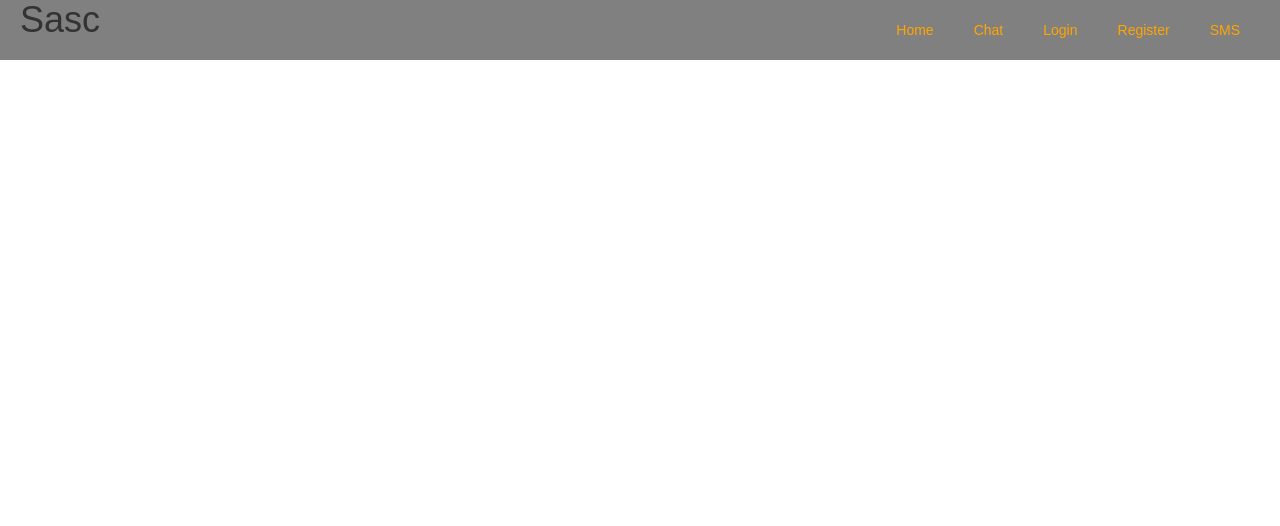
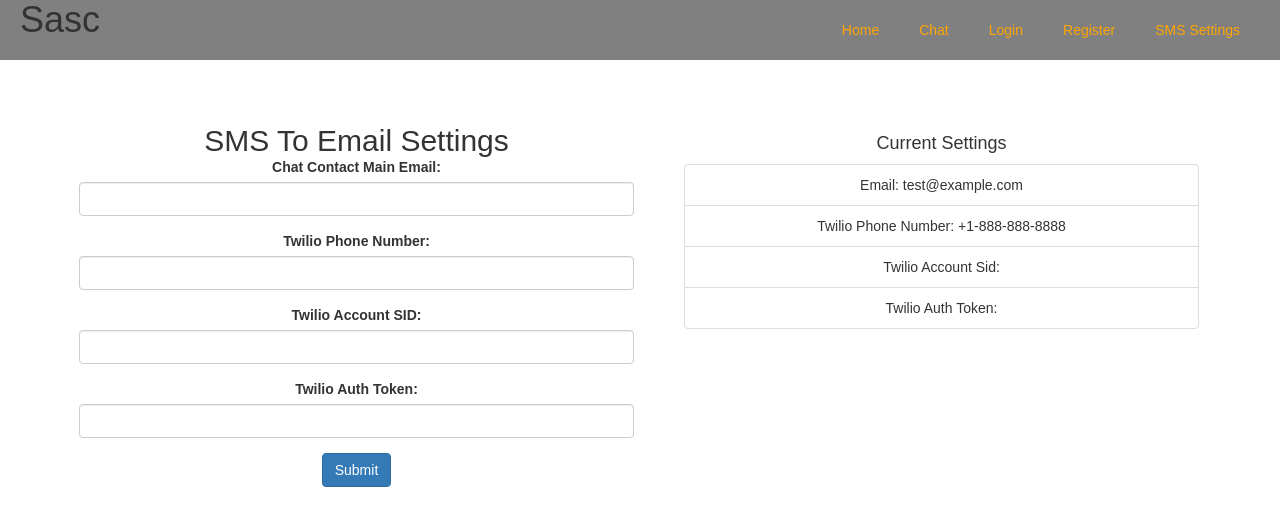
Before and after one commit to CodeTheChangeUBC/sasc, a React app: page /smssettings in a window 1280 px wide. Shown: the top 526 px of the page. Built offline with nearby package versions, Linux system fonts and the light colour scheme; no server answers.

Commit message:
twilio settings form only

```diff
--- a/client/src/Containers/Header/index.js
+++ b/client/src/Containers/Header/index.js
@@ -13,7 +13,7 @@ class Header extends Component {
             <li><Link to="/chat">Chat</Link></li>
             <li><Link to="/login">Login</Link></li>
             <li><Link to="/register">Register</Link></li>
-            <li><Link to="/sms">SMS</Link></li>
+            <li><Link to="/smssettings">SMS Settings</Link></li>
           </ul>
         </nav>
       </div>
--- a/client/src/Containers/Main/index.js
+++ b/client/src/Containers/Main/index.js
@@ -4,8 +4,7 @@ import Home from './../Home';
 import Chat from './../Chat';
 import Login from './../Login';
 import Register from './../Register';
-import SMSSettings from './../SMS/Settings';
-import SMSConvos from './../SMS';
+import SMSSettings from './../SMSSettings';
 import './styles.css';
 
 class Main extends Component {
@@ -17,8 +16,7 @@ class Main extends Component {
           <Route path="/chat" component={Chat}/>
           <Route path="/login" component={Login}/>
           <Route path="/register" component={Register}/>
-          <Route path="/sms/settings" component={SMSSettings}/>
-          <Route path="/sms" component={SMSConvos}/>
+          <Route path="/smssettings" component={SMSSettings}/>
         </Switch>
       </div>
     );
--- a/client/src/Containers/SMS/index.js
+++ /dev/null
@@ -1,30 +0,0 @@
-import React, { Component } from "react";
-import { connect } from "react-redux";
-import { Link } from "react-router-dom";
-
-//import ChatWindow from "./Chatbox/ChatWindow";
-import Sidebar from "./Sidebar/Sidebar";
-
-import "./styles.css";
-
-class SMSConvos extends Component {
-  render() {
-    return (
-      <div className="SMSConvos">
-      <p><Link to="/sms/settings">Settings</Link></p>
-        <div className="container">
-          <div className="row">
-            <div className="col-md-3">
-              <Sidebar />
-            </div>
-            <div className="col-md-9">
-              <p>Hello</p>
-            </div>
-          </div>
-        </div>
-      </div>
-    );
-  }
-}
-
-export default SMSConvos;
--- /dev/null
+++ b/client/src/Containers/SMSSettings/index.js
@@ -0,0 +1,76 @@
+import React, { Component } from 'react';
+import { connect } from 'react-redux';
+import { Link } from 'react-router-dom';
+//import { addTwilioEntry, removeTwilioEntry } from '../../Redux/Actions/smsActions';
+import './styles.css';
+
+class SMSSettings extends Component {
+  render() {
+    return (
+      <div className="SMSSettings">
+        <div className="container">
+          <div className="row">
+            <div className="col-md-6">
+              <h2>SMS To Email Settings</h2>
+
+              <form>
+                <div className="form-group">
+                  <label className="control-label">Chat Contact Main Email:</label>
+                  <input type="email" className="form-control" id="email" />
+                </div>
+                <div className="form-group">
+                  <label className="control-label">Twilio Phone Number:</label>
+                  <input type="text" className="form-control" id="twilio-phone" />
+                </div>
+                <div className="form-group">
+                  <label className="control-label">Twilio Account SID:</label>
+                  <input type="text" className="form-control" id="twilio-accountsid" />
+                </div>
+                <div className="form-group">
+                  <label className="control-label">Twilio Auth Token:</label>
+                  <input type="text" className="form-control" id="twilio-authtoken" />
+                </div>
+                  <button type="submit" className="btn btn-primary" name="submit">Submit</button>
+              </form>
+
+            </div>
+            <div className="col-md-6">
+              <h4>Current Settings</h4>
+              <ul className="list-group">
+                <li className="list-group-item">
+                  <div className="list-item">
+                    Email: test@example.com
+                  </div>
+                </li>
+                <li className="list-group-item">
+                  <div className="list-item">
+                    Twilio Phone Number: +1-888-888-8888
+                  </div>
+                </li>
+                <li className="list-group-item">
+                  <div className="list-item">
+                    Twilio Account Sid:
+                  </div>
+                </li>
+                <li className="list-group-item">
+                  <div className="list-item">
+                    Twilio Auth Token:
+                  </div>
+                </li>
+              </ul>
+            </div>
+          </div>
+        </div>
+      </div>
+    );
+  }
+}
+
+//function mapStateToProps(state) {
+//  console.log('state', state);
+//  return {
+//    item: state.item
+//  };
+//}
+
+export default SMSSettings;
--- a/client/src/Containers/SMS/styles.css
+++ b/client/src/Containers/SMSSettings/styles.css
@@ -1,4 +1,4 @@
-.SMSConvos {
+.SMSSettings {
 	text-align: center;
 	padding: 5%;
 }
```
